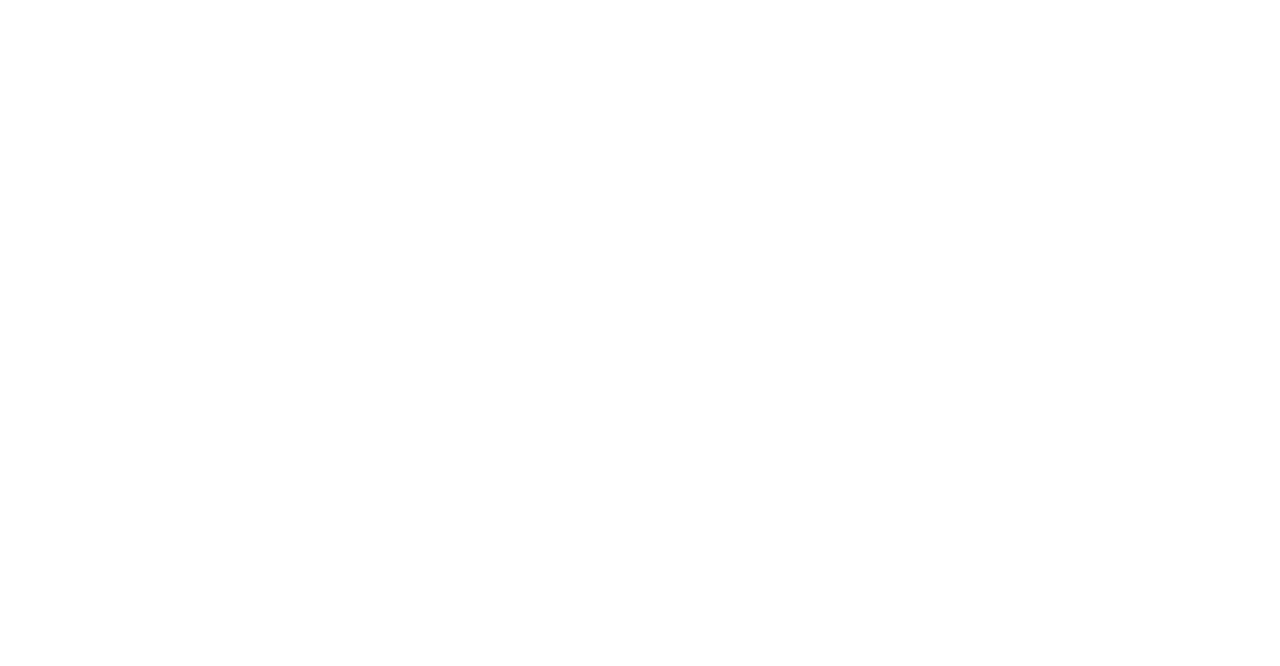
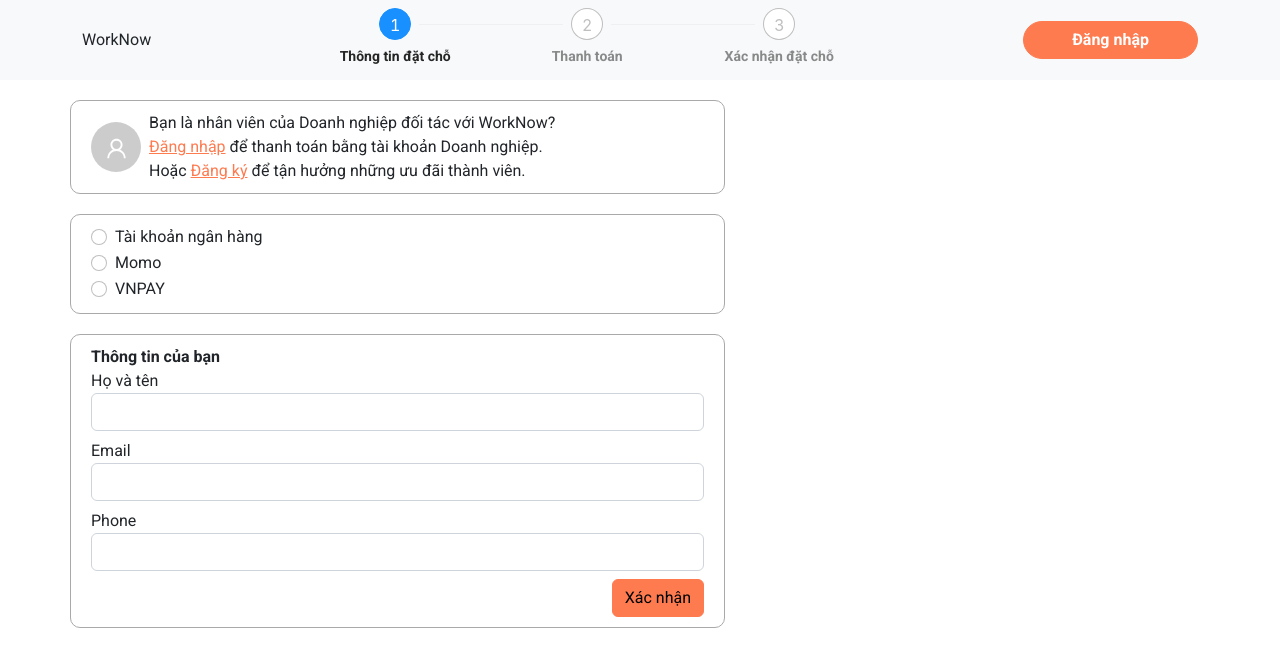
Before and after one commit to htz0707/worknow, a React (Create React App) app: page /create-booking/1 in a window 1280 px wide. Before the commit this address had no page. Shown: the top 666 px of the page. Built offline with nearby package versions, Linux system fonts and the light colour scheme.

Commit message:
init code

```diff
--- a/package.json
+++ b/package.json
@@ -9,6 +9,7 @@
     "@testing-library/user-event": "^13.5.0",
     "antd": "^4.23.1",
     "bootstrap": "^5.2.0",
+    "formik": "^2.2.9",
     "google-map-react": "^2.2.0",
     "i18next": "^21.9.1",
     "i18next-http-backend": "^1.4.1",
@@ -23,7 +24,8 @@
     "react-scripts": "5.0.1",
     "react-scrollspy-nav": "^1.3.0",
     "react-slideshow-image": "^4.0.5",
-    "web-vitals": "^2.1.4"
+    "web-vitals": "^2.1.4",
+    "yup": "^0.32.11"
   },
   "scripts": {
     "start": "react-scripts start",
--- a/src/App.js
+++ b/src/App.js
@@ -1,11 +1,12 @@
+import 'antd/dist/antd.css';
 import 'bootstrap/dist/js/bootstrap.bundle.min.js';
 import './App.scss';
-import 'antd/dist/antd.css';
 import { BrowserRouter, Routes, Route } from 'react-router-dom';
 import Home from './pages/Home';
 import DashboardLayout from './layouts/DashboardLayout';
 import Locations from './pages/Locations';
 import LocationDetails from './pages/LocationDetails';
+import CreateBooking from './pages/CreateBooking';
 
 function App() {
   return (
@@ -16,6 +17,7 @@ function App() {
           <Route path='locations' element={<Locations />} />
           <Route path='locations/details/:id' element={<LocationDetails />} />
         </Route>
+        <Route path='/create-booking/:id' element={<CreateBooking />} />
       </Routes>
     </BrowserRouter>
   );
--- /dev/null
+++ b/src/assets/styles/CreateBooking.scss
@@ -0,0 +1,48 @@
+.create-booking {
+  > .header {
+    height: 80px;
+    background-color: #f8f9fa;
+    display: flex;
+    align-items: center;
+    position: fixed;
+    top: 0;
+    width: 100%;
+    > div {
+      display: flex;
+      justify-content: space-between;
+      align-items: center;
+      .booking-step {
+        min-width: 500px;
+        .ant-steps-item-content {
+          margin-top: 0px;
+          .ant-steps-item-title {
+            font-size: 14px;
+            font-weight: 600;
+          }
+        }
+      }
+    }
+  }
+  > .body {
+    margin-top: 80px;
+    padding: 20px 0px;
+    .info-customer {
+      > div {
+        border: 1px solid darkgray;
+        border-radius: 10px;
+        padding: 10px 20px;
+        margin-bottom: 20px;
+      }
+      > .box-1 {
+        display: flex;
+        align-items: center;
+      }
+      > .box-3 {
+        > .header {
+          font-weight: 600;
+          font-size: 16px;
+        }
+      }
+    }
+  }
+}
--- a/src/index.css
+++ b/src/index.css
@@ -1,6 +1,7 @@
 @import url('https://fonts.googleapis.com/css2?family=Roboto:ital,wght@0,300;0,400;0,500;0,700;0,900;1,300;1,400;1,500;1,700;1,900&display=swap');
 body {
   margin: 0;
+  height: unset !important;
   font-family: 'Roboto', sans-serif !important;
   -webkit-font-smoothing: antialiased;
   -moz-osx-font-smoothing: grayscale;
--- /dev/null
+++ b/src/pages/CreateBooking.js
@@ -0,0 +1,156 @@
+import React, { useState } from 'react';
+import { Button } from 'react-bootstrap';
+import '../assets/styles/CreateBooking.scss';
+import { Steps } from 'antd';
+import { Avatar } from 'antd';
+import { AiOutlineUser } from 'react-icons/ai';
+import { Formik, Field, Form, ErrorMessage } from 'formik';
+import * as Yup from 'yup';
+const { Step } = Steps;
+
+export default function CreateBooking() {
+  const [currentStep, setCurrentStep] = useState(0);
+  const customerInfo = {
+    full_name: '',
+    email: '',
+    phone: '',
+  };
+  const validationSchema = Yup.object().shape({
+    full_name: Yup.string().required('This field is required!'),
+    email: Yup.string()
+      .email('This is not a valid email.')
+      .required('This field is required!'),
+    phone: Yup.string().required('This field is required!'),
+  });
+  const handleSubmit = (formValue) => {
+    const { full_name, email, phone } = formValue;
+    console.log(full_name);
+  };
+  return (
+    <div className='create-booking'>
+      <div className='header'>
+        <div className='container-md'>
+          <div>WorkNow</div>
+          <div className='booking-step'>
+            <Steps current={currentStep} labelPlacement='vertical'>
+              <Step title='Thông tin đặt chỗ' />
+              <Step title='Thanh toán' />
+              <Step title='Xác nhận đặt chỗ' />
+            </Steps>
+          </div>
+          <Button
+            variant='primary'
+            className='text-white fw-bold rounded-pill px-5'
+          >
+            Đăng nhập
+          </Button>
+        </div>
+      </div>
+      <div className='body container-md'>
+        <div className='row'>
+          <div className='col-lg-7 info-customer'>
+            <div className='box-1'>
+              <Avatar size={50} icon={<AiOutlineUser />} className='me-2' />
+              <div>
+                <div>
+                  Bạn là nhân viên của Doanh nghiệp đối tác với WorkNow?{' '}
+                </div>
+                <div>
+                  <a href='#'>Đăng nhập</a> để thanh toán bằng tài khoản Doanh
+                  nghiệp.
+                </div>
+                <div>
+                  Hoặc <a href='#'>Đăng ký</a> để tận hưởng những ưu đãi thành
+                  viên.
+                </div>
+              </div>
+            </div>
+            <div className='box-2'>
+              <div className='form-check'>
+                <input
+                  className='form-check-input'
+                  name='flexRadioDefault'
+                  type='radio'
+                  id='bank'
+                />
+                <label className='form-check-label' for='bank'>
+                  Tài khoản ngân hàng
+                </label>
+              </div>
+              <div className='form-check'>
+                <input
+                  className='form-check-input'
+                  name='flexRadioDefault'
+                  type='radio'
+                  id='momo'
+                />
+                <label class='form-check-label' for='momo'>
+                  Momo
+                </label>
+              </div>
+              <div className='form-check'>
+                <input
+                  className='form-check-input'
+                  name='flexRadioDefault'
+                  type='radio'
+                  id='vnpay'
+                />
+                <label class='form-check-label' for='vnpay'>
+                  VNPAY
+                </label>
+              </div>
+            </div>
+            <div className='box-3'>
+              <div className='header'>Thông tin của bạn</div>
+              <Formik
+                initialValues={customerInfo}
+                validationSchema={validationSchema}
+                onSubmit={handleSubmit}
+              >
+                <Form>
+                  <div className='form-group mb-2'>
+                    <label htmlFor='full_name'>Họ và tên</label>
+                    <Field
+                      name='full_name'
+                      type='text'
+                      className='form-control'
+                    />
+                    <ErrorMessage
+                      name='full_name'
+                      component='div'
+                      className='text-danger'
+                    />
+                  </div>
+                  <div className='form-group mb-2'>
+                    <label htmlFor='email'>Email</label>
+                    <Field name='email' type='email' className='form-control' />
+                    <ErrorMessage
+                      name='email'
+                      component='div'
+                      className='text-danger'
+                    />
+                  </div>
+                  <div className='form-group mb-2'>
+                    <label htmlFor='phone'>Phone</label>
+                    <Field name='phone' type='phone' className='form-control' />
+                    <ErrorMessage
+                      name='phone'
+                      component='div'
+                      className='text-danger'
+                    />
+                  </div>
+                  <div className='form-group d-flex justify-content-end'>
+                    <button type='submit' className='btn btn-primary ms-auto'>
+                      Xác nhận
+                    </button>
+                  </div>
+                </Form>
+              </Formik>
+            </div>
+          </div>
+          <div className='col-lg-5 info-workspace'></div>
+        </div>
+      </div>
+    </div>
+  );
+}
```
Also changed, not shown: 1 other file (tests, documents, lock files or other folders).
